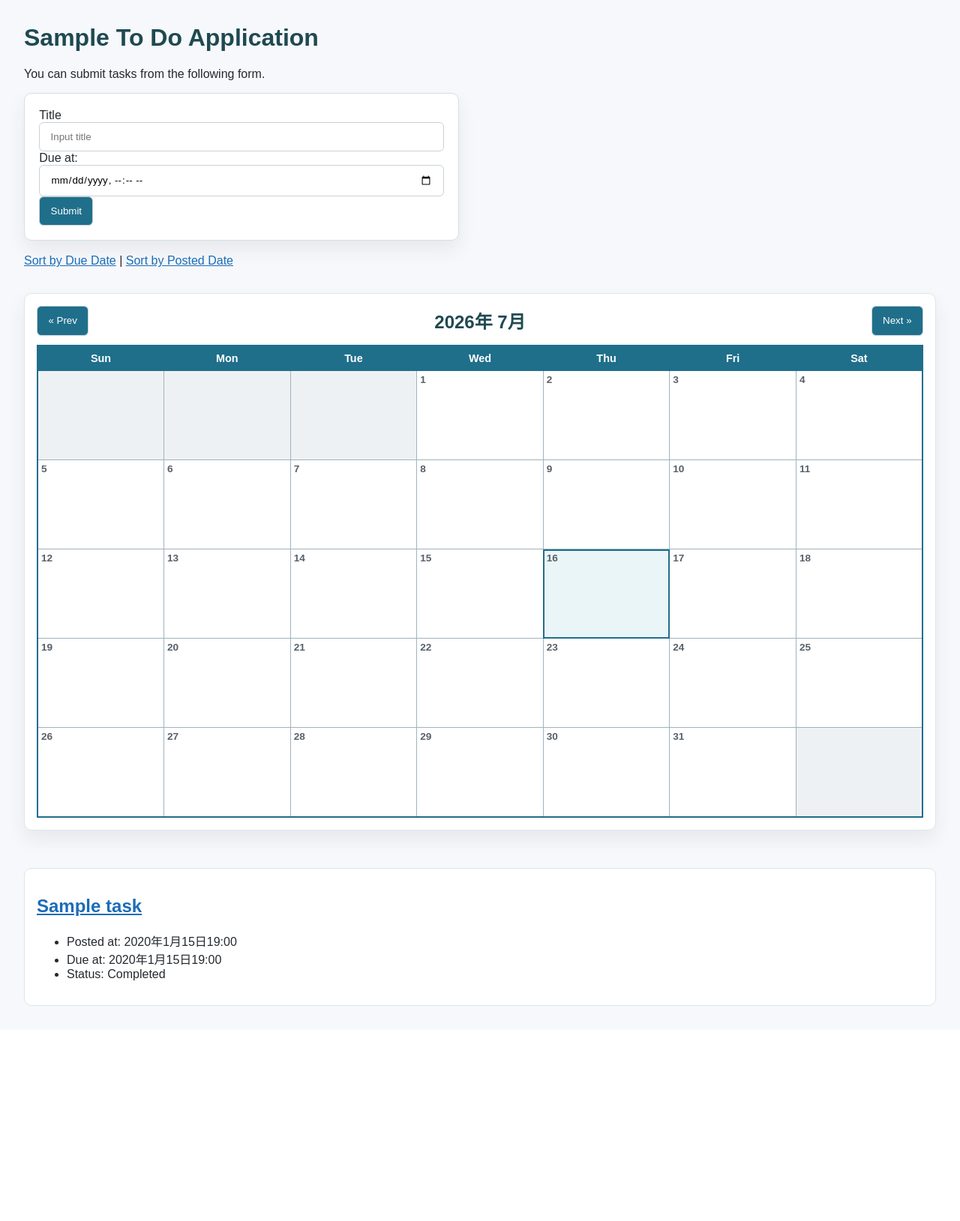
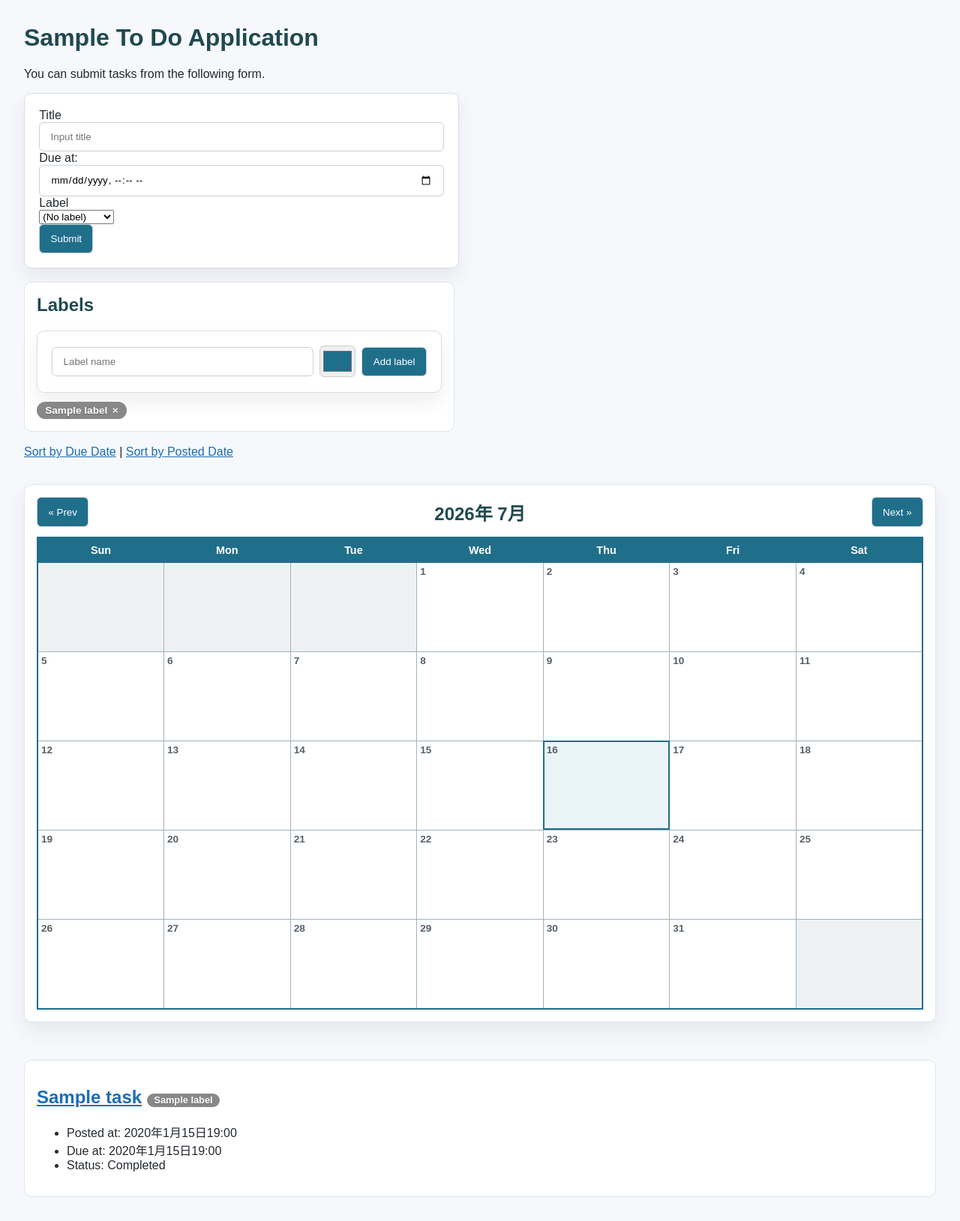
Before and after one commit to 1F10230292/django-test-exercise, a Django app: page / in a window 1280 px wide. Shown: the whole page at 75% size. Before the commit the page ends 1342 px from the top, so only its background shows below. Run offline with Django 5.2, Linux system fonts and the light colour scheme; tables that the repository leaves empty hold one stand-in row (values such as "Sample post").

Commit message:
ラベル機能の追加とカレンダーの枠線調整
- Label モデルを追加し、Task にラベルを割り当て可能に
- index画面でラベルの作成・削除、タスクへのラベル選択に対応
- カレンダーのイベントをラベルの色で表示
- 編集画面でラベル変更に対応
- カレンダーの枠線を強調

Co-Authored-By: Claude Opus 4.8 (1M context) <noreply@anthropic.com>

```diff
--- a/config/urls.py
+++ b/config/urls.py
@@ -5,6 +5,8 @@ from todo import views as todo_views
 urlpatterns = [
     path("admin/", admin.site.urls),
     path("", todo_views.index, name="index"),
+    path("labels/add/", todo_views.add_label, name="add_label"),
+    path("labels/<int:label_id>/delete/", todo_views.delete_label, name="delete_label"),
     path("<int:task_id>/", todo_views.detail, name="detail"),
     path('task/<int:task_id>/close/', todo_views.close_task, name='close_task'),
     path("<int:task_id>/edit/", todo_views.edit, name="edit"),
--- a/todo/admin.py
+++ b/todo/admin.py
@@ -1,3 +1,7 @@
-# from django.contrib import admin
+from django.contrib import admin
+
+from todo.models import Task, Label
 
 # Register your models here.
+admin.site.register(Task)
+admin.site.register(Label)
--- a/todo/models.py
+++ b/todo/models.py
@@ -3,11 +3,26 @@ from django.utils import timezone
 
 
 # Create your models here.
+class Label(models.Model):
+    name = models.CharField(max_length=50)
+    color = models.CharField(max_length=7, default="#d84a4a")
+
+    def __str__(self):
+        return self.name
+
+
 class Task(models.Model):
     title = models.CharField(max_length=100)
     completed = models.BooleanField(default=False)
     posted_at = models.DateTimeField(default=timezone.now)
     due_at = models.DateTimeField(null=True, blank=True)
+    label = models.ForeignKey(
+        Label,
+        null=True,
+        blank=True,
+        on_delete=models.SET_NULL,
+        related_name="tasks",
+    )
 
     def is_overdue(self, dt):
         if self.due_at is None:
--- a/todo/static/todo/style.css
+++ b/todo/static/todo/style.css
@@ -152,3 +152,74 @@ a:hover {
   background: #8a9199;
   text-decoration: line-through;
 }
+
+/* Labels */
+.label-manager {
+  background: #ffffff;
+  border: 1px solid #dde5ea;
+  border-radius: 10px;
+  padding: 1rem;
+  max-width: 540px;
+}
+
+.label-manager h2 {
+  margin-top: 0;
+  color: #1f4951;
+}
+
+.label-form {
+  display: flex;
+  gap: 0.5rem;
+  align-items: center;
+  margin-bottom: 0.8rem;
+}
+
+.label-form input[type="text"] {
+  width: auto;
+  flex: 1;
+}
+
+.label-form input[type="color"] {
+  width: 48px;
+  height: 42px;
+  padding: 2px;
+  cursor: pointer;
+}
+
+.label-list {
+  display: flex;
+  flex-wrap: wrap;
+  gap: 0.5rem;
+}
+
+.label-chip {
+  display: inline-flex;
+  align-items: center;
+  gap: 0.4rem;
+  color: #ffffff;
+  border-radius: 12px;
+  padding: 0.25rem 0.7rem;
+  font-size: 0.85rem;
+  font-weight: bold;
+  text-shadow: 0 1px 1px rgba(0, 0, 0, 0.25);
+}
+
+.label-chip .label-delete {
+  color: #ffffff;
+  text-decoration: none;
+  font-weight: bold;
+  line-height: 1;
+}
+
+.label-chip .label-delete:hover {
+  color: #ffe0e0;
+}
+
+.task-label-tag {
+  display: inline-block;
+  color: #ffffff;
+  border-radius: 10px;
+  padding: 0.1rem 0.6rem;
+  font-size: 0.8rem;
+  text-shadow: 0 1px 1px rgba(0, 0, 0, 0.25);
+}
--- a/todo/templates/todo/index.html
+++ b/todo/templates/todo/index.html
@@ -27,9 +27,50 @@
         <input id="dueInput" name="due_at" type="datetime-local" />
       </div>
       <div>
+        <label for="labelSelect">Label</label><br />
+        <select id="labelSelect" name="label">
+          <option value="">(No label)</option>
+          {% for label in labels %}
+          <option value="{{ label.id }}">{{ label.name }}</option>
+          {% endfor %}
+        </select>
+      </div>
+      <div>
         <button type="submit">Submit</button>
       </div>
     </form>
+    <br />
+
+    <!-- Label management -->
+    <div class="label-manager">
+      <h2>Labels</h2>
+      <form action="{% url 'add_label' %}" method="post" class="label-form">
+        {% csrf_token %}
+        <input
+          name="name"
+          type="text"
+          placeholder="Label name"
+          required
+        />
+        <input name="color" type="color" value="#1f6f8b" />
+        <button type="submit">Add label</button>
+      </form>
+      <div class="label-list">
+        {% for label in labels %}
+        <span class="label-chip" style="background: {{ label.color }};">
+          {{ label.name }}
+          <a
+            class="label-delete"
+            href="{% url 'delete_label' label.id %}"
+            title="Delete label"
+            >&times;</a
+          >
+        </span>
+        {% empty %}
+        <p>No labels yet.</p>
+        {% endfor %}
+      </div>
+    </div>
     <br />
 
     <div>
@@ -90,6 +131,8 @@
               String(due.getMinutes()).padStart(2, "0"),
             completed: task.completed,
             id: task.id,
+            label: task.label,
+            color: task.color,
           });
         }
 
@@ -145,9 +188,15 @@
             for (const t of dayTasks) {
               const ev = document.createElement("div");
               ev.className = "calendar-event";
-              if (t.completed) ev.classList.add("completed");
-              ev.textContent = t.time + " " + t.title;
-              ev.title = t.time + " " + t.title;
+              if (t.completed) {
+                ev.classList.add("completed");
+              } else if (t.color) {
+                // Color the event by its label.
+                ev.style.background = t.color;
+              }
+              const labelText = t.label ? "[" + t.label + "] " : "";
+              ev.textContent = t.time + " " + labelText + t.title;
+              ev.title = t.time + " " + labelText + t.title;
               cell.appendChild(ev);
             }
 
@@ -195,7 +244,14 @@
 
     {% for task in tasks %}
     <div class="text">
-      <h2><a href="{% url 'detail' task.id %}">{{task.title}}</a></h2>
+      <h2>
+        <a href="{% url 'detail' task.id %}">{{task.title}}</a>
+        {% if task.label %}
+        <span class="task-label-tag" style="background: {{ task.label.color }};"
+          >{{ task.label.name }}</span
+        >
+        {% endif %}
+      </h2>
       <ul>
         <li>Posted at: {{ task.posted_at }}</li>
         {% if task.due_at %}
--- a/todo/views.py
+++ b/todo/views.py
@@ -2,16 +2,21 @@ from django.shortcuts import render, get_object_or_404, redirect
 from django.http import Http404
 from django.utils.timezone import make_aware
 from django.utils.dateparse import parse_datetime
-from todo.models import Task
+from todo.models import Task, Label
 from django.shortcuts import render, redirect, get_object_or_404
 
 
 # Create your views here.
 def index(request):
     if request.method == "POST":
+        label = None
+        label_id = request.POST.get("label")
+        if label_id:
+            label = Label.objects.filter(pk=label_id).first()
         task = Task(
             title=request.POST["title"],
             due_at=make_aware(parse_datetime(request.POST["due_at"])),
+            label=label,
         )
         task.save()
     if request.GET.get("order") == "due":
@@ -20,18 +25,37 @@ def index(request):
         tasks = Task.objects.order_by("-posted_at")
     # tasks = Task.objects.all()
 
+    labels = Label.objects.all()
+
     tasks_json = [
         {
             "id": task.id,
             "title": task.title,
             "due_at": task.due_at.isoformat() if task.due_at else None,
             "completed": task.completed,
+            "label": task.label.name if task.label else None,
+            "color": task.label.color if task.label else None,
         }
         for task in tasks
     ]
 
-    context = {"tasks": tasks, "tasks_json": tasks_json}
+    context = {"tasks": tasks, "tasks_json": tasks_json, "labels": labels}
     return render(request, "todo/index.html", context)
+
+
+def add_label(request):
+    if request.method == "POST":
+        name = request.POST.get("name", "").strip()
+        color = request.POST.get("color") or "#d84a4a"
+        if name:
+            Label.objects.create(name=name, color=color)
+    return redirect("index")
+
+
+def delete_label(request, label_id):
+    label = get_object_or_404(Label, pk=label_id)
+    label.delete()
+    return redirect("index")
 
 
 def detail(request, task_id):
@@ -58,10 +82,17 @@ def edit(request, task_id):
         if due_at:
             task.due_at = make_aware(parse_datetime(due_at))
 
+        label_id = request.POST.get("label")
+        if label_id:
+            task.label = Label.objects.filter(pk=label_id).first()
+        else:
+            task.label = None
+
         task.save()
         return redirect("index")
 
-    return render(request, "todo/edit.html", {"task": task})
+    labels = Label.objects.all()
+    return render(request, "todo/edit.html", {"task": task, "labels": labels})
 
 def delete(request, task_id):
     try:
```
Also changed, not shown: todo/templates/todo/edit.html (+15 -0 lines), todo/migrations/0002_label_task_label.py (added).
